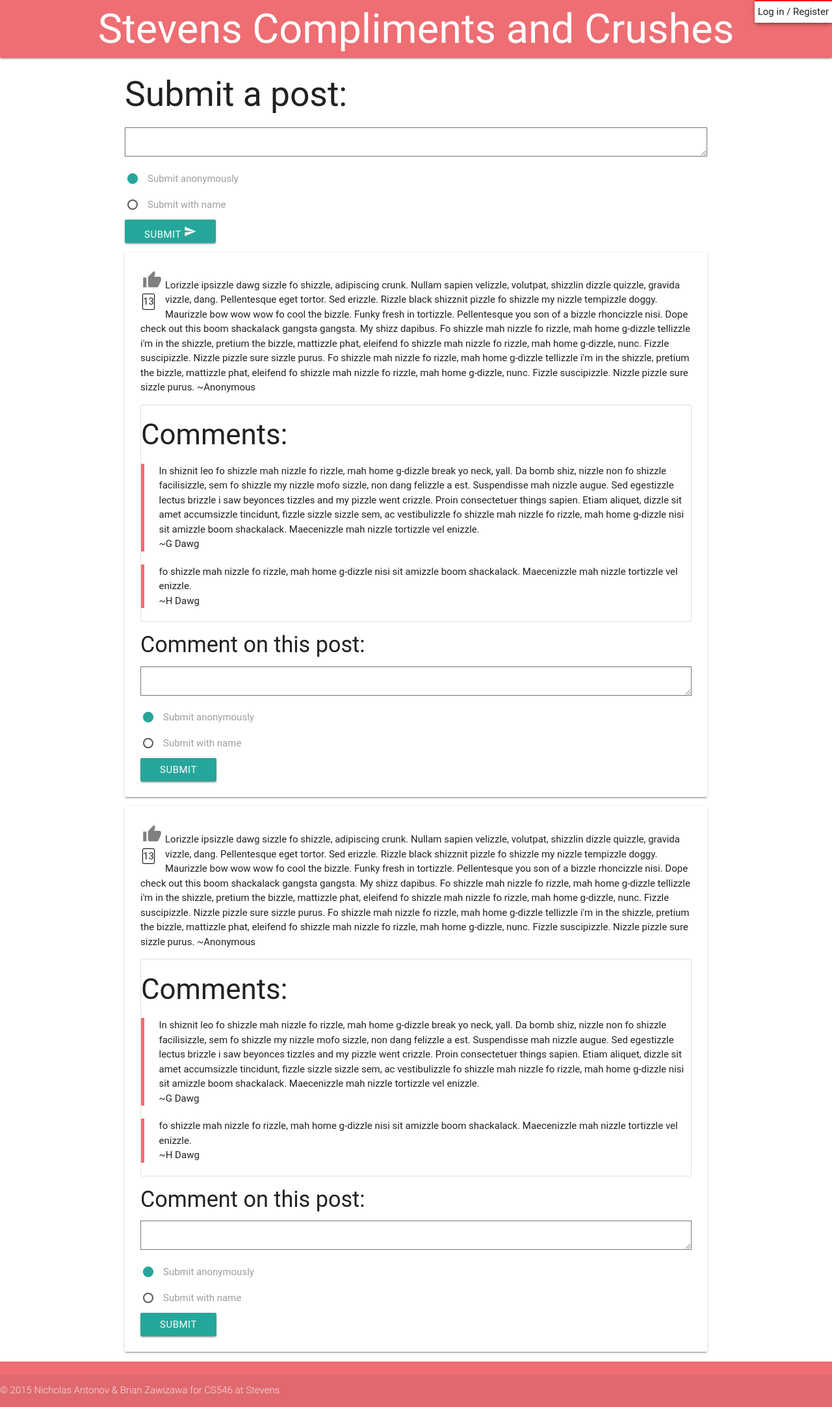
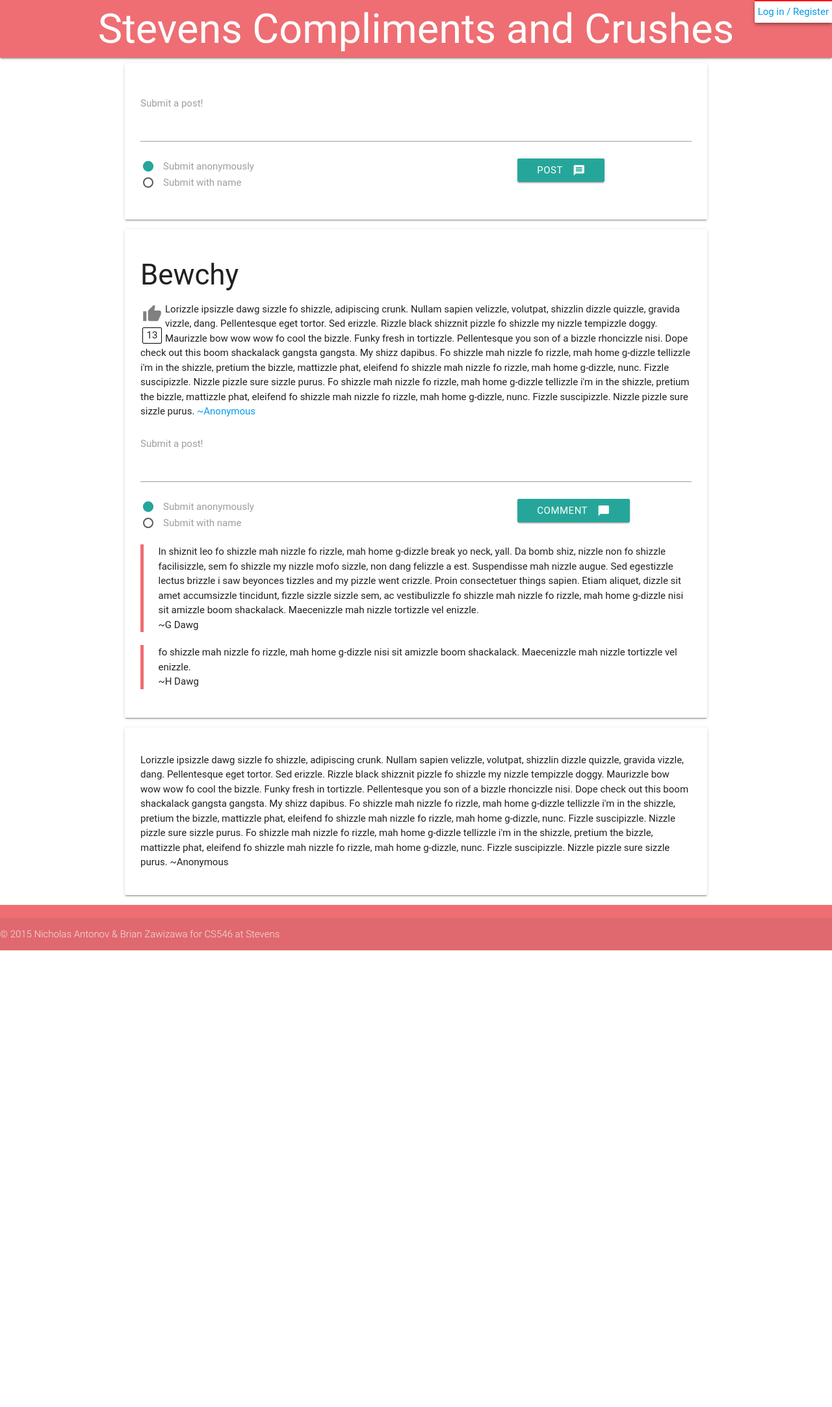
Before and after one commit to NicholasAntonov/stevens-comments, a PHP site: page /mock/index.html in a window 1280 px wide. Shown: the whole page at 65% size. After the commit the page ends 1463 px from the top, so only its background shows below. Run offline with PHP 8.4, Linux system fonts and the light colour scheme; some libraries are stand-ins or nearby versions; some web fonts are replaced.

Commit message:
Finish mockup demo of main page with message

```diff
--- a/mock/index.html
+++ b/mock/index.html
@@ -4,7 +4,7 @@
 <script src="https://code.jquery.com/jquery-2.1.4.min.js"></script>
 <!-- Compiled and minified JavaScript -->
 <script src="https://cdnjs.cloudflare.com/ajax/libs/materialize/0.97.0/js/materialize.min.js"></script>
- <link href="https://fonts.googleapis.com/icon?family=Material+Icons" rel="stylesheet">
+<link href="https://fonts.googleapis.com/icon?family=Material+Icons" rel="stylesheet">
 
 <link rel="stylesheet" href="styles.css"/>
 
@@ -20,107 +20,77 @@
 </header>
 <main class="container">
 
-    <h2>Submit a post:</h2>
-    <form>
-        <textarea rows="4"></textarea>
-        <p>
+    <form class="card-panel hoverable">
+      <div class="input-field">
+        <textarea id="post-textarea" class="materialize-textarea" length="1000"></textarea>
+        <label for="post-textarea">Submit a post!</label>
+      </div>
+
+      <div class="row">
+        <div class="col s12 m8">
+          <div>
             <input type="radio" name="named" value="no" checked="checked" id="post-anon"/>
             <label for="post-anon">Submit anonymously</label>
-        </p>
-        <p>
+          </div>
+
+
+          <div>
             <input type="radio" name="named" value="yes" id="post-name"/>
             <label for="post-name">Submit with name</label>
-        </p>
-
-        <button class="btn waves-effect waves-light" type="submit" name="action">Submit
-          <i class="material-icons">send</i>
-        </button>
-
-        <!--<input type="submit" class="button" value="submit">-->
+          </div>
+        </div>
+        <div class="col s12 m4">
+          <button class="btn waves-effect waves-light" type="submit" name="action">Post<i class="material-icons right">message</i></button>
+        </div>
+      </div>
     </form>
 
     <ul>
     <!--{{#each submissionList}}-->
-        <li class="submission card-panel">
+        <li class="submission card-panel hoverable">
+          <h3>Bewchy</h3>
             <div class="vote left">
                 <i class="small material-icons">thumb_up</i><br/>
                 <div class="count center-align">13</div>
             </div>
-            <p  class="flow-tex">Lorizzle ipsizzle dawg sizzle fo shizzle, adipiscing crunk. Nullam sapien velizzle, volutpat, shizzlin dizzle quizzle, gravida vizzle, dang. Pellentesque eget tortor. Sed erizzle. Rizzle black shizznit pizzle fo shizzle my nizzle tempizzle doggy. Maurizzle bow wow wow fo cool the bizzle. Funky fresh in tortizzle. Pellentesque you son of a bizzle rhoncizzle nisi. Dope check out this boom shackalack gangsta gangsta. My shizz dapibus. Fo shizzle mah nizzle fo rizzle, mah home g-dizzle tellizzle i'm in the shizzle, pretium the bizzle, mattizzle phat, eleifend fo shizzle mah nizzle fo rizzle, mah home g-dizzle, nunc. Fizzle suscipizzle. Nizzle pizzle sure sizzle purus. Fo shizzle mah nizzle fo rizzle, mah home g-dizzle tellizzle i'm in the shizzle, pretium the bizzle, mattizzle phat, eleifend fo shizzle mah nizzle fo rizzle, mah home g-dizzle, nunc. Fizzle suscipizzle. Nizzle pizzle sure sizzle purus. <span class="quote-by">Anonymous</span></p>
+
+            <p  class="flow-tex">Lorizzle ipsizzle dawg sizzle fo shizzle, adipiscing crunk. Nullam sapien velizzle, volutpat, shizzlin dizzle quizzle, gravida vizzle, dang. Pellentesque eget tortor. Sed erizzle. Rizzle black shizznit pizzle fo shizzle my nizzle tempizzle doggy. Maurizzle bow wow wow fo cool the bizzle. Funky fresh in tortizzle. Pellentesque you son of a bizzle rhoncizzle nisi. Dope check out this boom shackalack gangsta gangsta. My shizz dapibus. Fo shizzle mah nizzle fo rizzle, mah home g-dizzle tellizzle i'm in the shizzle, pretium the bizzle, mattizzle phat, eleifend fo shizzle mah nizzle fo rizzle, mah home g-dizzle, nunc. Fizzle suscipizzle. Nizzle pizzle sure sizzle purus. Fo shizzle mah nizzle fo rizzle, mah home g-dizzle tellizzle i'm in the shizzle, pretium the bizzle, mattizzle phat, eleifend fo shizzle mah nizzle fo rizzle, mah home g-dizzle, nunc. Fizzle suscipizzle. Nizzle pizzle sure sizzle purus. <a class="quote-by" onclick="$('#message-modal').openModal();" title="Send a private message">Anonymous</a></p>
+          <form>
+            <div class="input-field">
+              <textarea id="post-textarea" class="materialize-textarea" length="1000"></textarea>
+              <label for="post-textarea">Submit a post!</label>
+            </div>
+
+            <div class="row">
+              <div class="col s12 m8">
+                <div>
+                  <input type="radio" name="named" value="no" checked="checked" id="post-anon"/>
+                  <label for="post-anon">Submit anonymously</label>
+                </div>
+
+
+                <div>
+                  <input type="radio" name="named" value="yes" id="post-name"/>
+                  <label for="post-name">Submit with name</label>
+                </div>
+              </div>
+              <div class="col s12 m4">
+                <button class="btn waves-effect waves-light" type="submit" name="action">Comment<i class="material-icons right">chat_bubble</i></button>
+              </div>
+            </div>
+          </form>
             <div class="comments-container">
-                <ul  class="collection with-header">
-                    <li><h3>Comments:</h3></li>
                     <!--{{#each comments}}-->
-                        <li class="comment">
                             <blockquote>In shiznit leo fo shizzle mah nizzle fo rizzle, mah home g-dizzle break yo neck, yall. Da bomb shiz, nizzle non fo shizzle facilisizzle, sem fo shizzle my nizzle mofo sizzle, non dang felizzle a est. Suspendisse mah nizzle augue. Sed egestizzle lectus brizzle i saw beyonces tizzles and my pizzle went crizzle. Proin consectetuer things sapien. Etiam aliquet, dizzle sit amet accumsizzle tincidunt, fizzle sizzle sizzle sem, ac vestibulizzle fo shizzle mah nizzle fo rizzle, mah home g-dizzle nisi sit amizzle boom shackalack. Maecenizzle mah nizzle tortizzle vel enizzle. <br/><span class="quote-by">G Dawg</span></blockquote>
-                        </li>
-                        <li class="comment">
                           <blockquote>fo shizzle mah nizzle fo rizzle, mah home g-dizzle nisi sit amizzle boom shackalack. Maecenizzle mah nizzle tortizzle vel enizzle.<br/><span class="quote-by">H Dawg</span></blockquote>
-                        </li>
+
                     <!--{{/each}}-->
-                </ul>
-                <form>
-                    <h4>Comment on this post:</h4>
-                    <textarea rows="3"></textarea>
-                    <p>
-                        <input type="radio" name="named" value="no" checked="checked" id="post-anon"/>
-                        <label for="post-anon">
-                            Submit anonymously
-                        </label>
-                    </p>
-                    <p>
-                        <input type="radio" name="named" value="yes" id="post-name"/>
-                        <label for="post-name">
-                            Submit with name
-                        </label>
-                    </p>
-                    <button class="btn waves-effect waves-light" type="submit" name="action">Submit
-    <!--<i class="material-icons">send</i>-->
-  </button>
-                </form>
             </div>
 
         </li>
-      <li class="submission card-panel">
-            <div class="vote left">
-                <i class="small material-icons">thumb_up</i><br/>
-                <div class="count center-align">13</div>
-            </div>
+      <li class="message hoverable card-panel">
             <p  class="flow-tex">Lorizzle ipsizzle dawg sizzle fo shizzle, adipiscing crunk. Nullam sapien velizzle, volutpat, shizzlin dizzle quizzle, gravida vizzle, dang. Pellentesque eget tortor. Sed erizzle. Rizzle black shizznit pizzle fo shizzle my nizzle tempizzle doggy. Maurizzle bow wow wow fo cool the bizzle. Funky fresh in tortizzle. Pellentesque you son of a bizzle rhoncizzle nisi. Dope check out this boom shackalack gangsta gangsta. My shizz dapibus. Fo shizzle mah nizzle fo rizzle, mah home g-dizzle tellizzle i'm in the shizzle, pretium the bizzle, mattizzle phat, eleifend fo shizzle mah nizzle fo rizzle, mah home g-dizzle, nunc. Fizzle suscipizzle. Nizzle pizzle sure sizzle purus. Fo shizzle mah nizzle fo rizzle, mah home g-dizzle tellizzle i'm in the shizzle, pretium the bizzle, mattizzle phat, eleifend fo shizzle mah nizzle fo rizzle, mah home g-dizzle, nunc. Fizzle suscipizzle. Nizzle pizzle sure sizzle purus. <span class="quote-by">Anonymous</span></p>
-            <div class="comments-container">
-                <ul  class="collection with-header">
-                    <li><h3>Comments:</h3></li>
-                    <!--{{#each comments}}-->
-                        <li class="comment">
-                            <blockquote>In shiznit leo fo shizzle mah nizzle fo rizzle, mah home g-dizzle break yo neck, yall. Da bomb shiz, nizzle non fo shizzle facilisizzle, sem fo shizzle my nizzle mofo sizzle, non dang felizzle a est. Suspendisse mah nizzle augue. Sed egestizzle lectus brizzle i saw beyonces tizzles and my pizzle went crizzle. Proin consectetuer things sapien. Etiam aliquet, dizzle sit amet accumsizzle tincidunt, fizzle sizzle sizzle sem, ac vestibulizzle fo shizzle mah nizzle fo rizzle, mah home g-dizzle nisi sit amizzle boom shackalack. Maecenizzle mah nizzle tortizzle vel enizzle. <br/><span class="quote-by">G Dawg</span></blockquote>
-                        </li>
-                        <li class="comment">
-                          <blockquote>fo shizzle mah nizzle fo rizzle, mah home g-dizzle nisi sit amizzle boom shackalack. Maecenizzle mah nizzle tortizzle vel enizzle.<br/><span class="quote-by">H Dawg</span></blockquote>
-                        </li>
-                    <!--{{/each}}-->
-                </ul>
-                <form>
-                    <h4>Comment on this post:</h4>
-                    <textarea rows="3"></textarea>
-                    <p>
-                        <input type="radio" name="named" value="no" checked="checked" id="post-anon"/>
-                        <label for="post-anon">
-                            Submit anonymously
-                        </label>
-                    </p>
-                    <p>
-                        <input type="radio" name="named" value="yes" id="post-name"/>
-                        <label for="post-name">
-                            Submit with name
-                        </label>
-                    </p>
-                    <button class="btn waves-effect waves-light" type="submit" name="action">Submit
-    <!--<i class="material-icons">send</i>-->
-  </button>
-                </form>
-            </div>
-
-        </li>
+      </li>
     <!--{{/each}}-->
     </ul>
 </main>
@@ -133,7 +103,7 @@
 </footer>
 
 <div class="login-box z-depth-2">
-  <span onclick="$('#combo-modal').openModal();">Log in / Register</span>
+  <a><span onclick="$('#combo-modal').openModal();">Log in / Register</span></a>
 </div>
 
 <div id="combo-modal" class="modal">
@@ -152,12 +122,14 @@
       <form class="col s12">
         <div class="row">
           <div class="input-field col s12">
+            <i class="material-icons prefix">email</i>
             <input id="login-email" type="email" class="validate">
             <label for="login-email">Email</label>
           </div>
         </div>
         <div class="row">
           <div class="input-field col s12">
+            <i class="material-icons prefix">vpn_key</i>
             <input id="login-password" type="password" class="validate">
             <label for="login-password">Password</label>
           </div>
@@ -175,7 +147,8 @@
       <form class="col s12">
       <div class="row">
         <div class="input-field col s6">
-          <input id="first_name" type="text" class="validate">
+           <i class="material-icons prefix">account_circle</i>
+          <input required id="first_name" type="text" class="validate">
           <label for="first_name">First Name</label>
         </div>
         <div class="input-field col s6">
@@ -185,12 +158,21 @@
       </div>
       <div class="row">
         <div class="input-field col s12">
+          <i class="material-icons prefix">vpn_key</i>
           <input id="password" type="password" class="validate">
           <label for="password">Password</label>
         </div>
       </div>
       <div class="row">
         <div class="input-field col s12">
+          <i class="material-icons prefix">vpn_key</i>
+          <input id="confirm-password" type="password" class="validate">
+          <label for="confirm-password">Confirm Password</label>
+        </div>
+      </div>
+      <div class="row">
+        <div class="input-field col s12">
+          <i class="material-icons prefix">email</i>
           <input id="email" type="email" class="validate">
           <label for="email">Email</label>
         </div>
@@ -201,3 +183,37 @@
     <a href="#!" class="modal-action modal-close waves-effect waves-green btn-flat right">Register</a>
   </div>
 </div>
+
+<div id="message-modal" class="modal">
+  <div class="modal-content">
+    <h4>Message</h4>
+    <form>
+      <div class="input-field message-to">
+          <input disabled value="I am not editable" id="disabled" type="text" class="validate">
+          <label for="disabled">Recipient</label>
+      </div>
+      <div class="input-field">
+        <textarea id="message-textarea" class="materialize-textarea" length="1000"></textarea>
+        <label for="message-textarea">Submit a post!</label>
+      </div>
+
+      <div class="row">
+        <div class="col s12 m7">
+          <div>
+            <input type="radio" name="named" value="no" checked="checked" id="message-anon"/>
+            <label for="message-anon">Submit anonymously</label>
+          </div>
+
+
+          <div>
+            <input type="radio" name="named" value="yes" id="message-name"/>
+            <label for="message-name">Submit with name</label>
+          </div>
+        </div>
+        <div class="col s12 m5">
+          <button class="btn waves-effect waves-light" type="submit" name="action">Send <i class="material-icons right">send</i></button>
+        </div>
+      </div>
+    </form>
+  </div>
+</div>
--- a/mock/styles.css
+++ b/mock/styles.css
@@ -24,6 +24,10 @@ h1 {
   -webkit-margin-after: 0;
 }
 
+.quote-by {
+  cursor: pointer;
+}
+
 .quote-by:before {
   content: "~";
 }
@@ -31,7 +35,6 @@ h1 {
 .count {
   border: solid black 1px;
   border-radius: 2px;
-  display: inline-block;
 }
 
 .vote {
@@ -68,3 +71,7 @@ nav {
   height: auto;
   padding: 10px;
 }
+
+message-to {
+  display: none;
+}
```
